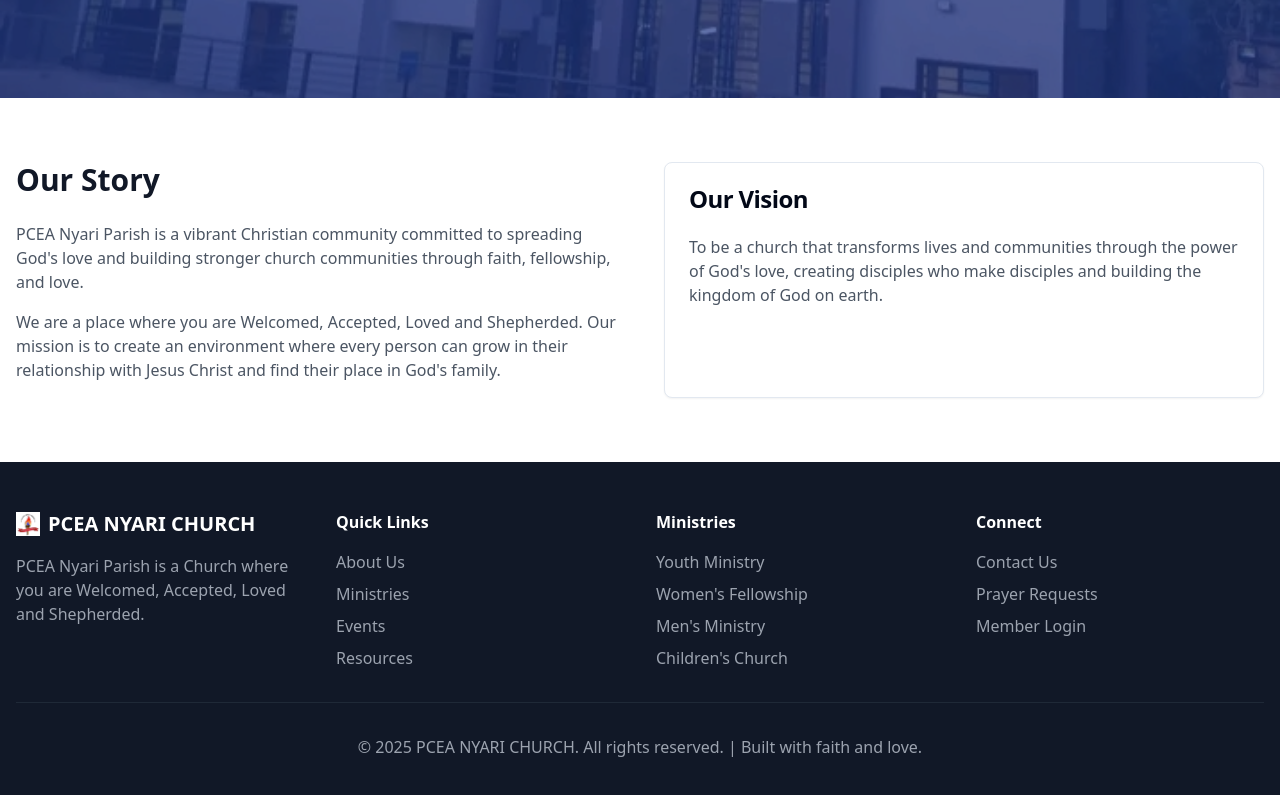
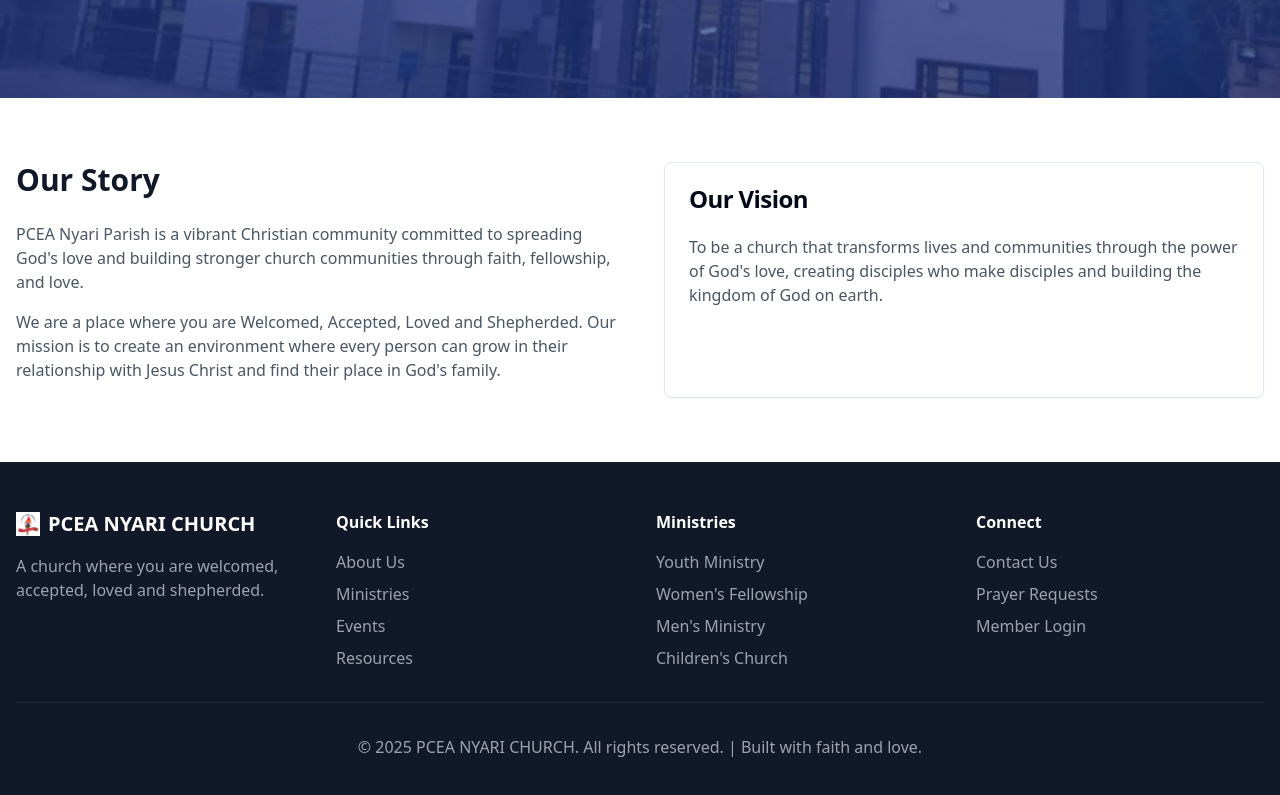
Before and after one commit to muchinahmaster/pcea-nyari-web, a React (Vite) app: page /about in a window 1280 px wide. Shown: the part 423-1218 px from the top of the page. Built offline with nearby package versions, Linux system fonts and the light colour scheme.

Commit message:
Update church bio
Change the church bio in the footer to the provided text.

```diff
--- a/src/components/Footer.tsx
+++ b/src/components/Footer.tsx
@@ -1,4 +1,3 @@
-
 import { Link } from "react-router-dom";
 
 const Footer = () => {
@@ -16,7 +15,7 @@ const Footer = () => {
               <span className="text-xl font-bold">PCEA NYARI CHURCH</span>
             </div>
             <p className="text-gray-400 mb-4">
-              PCEA Nyari Parish is a Church where you are Welcomed, Accepted, Loved and Shepherded.
+              A church where you are welcomed, accepted, loved and shepherded.
             </p>
           </div>
           <div>
```
